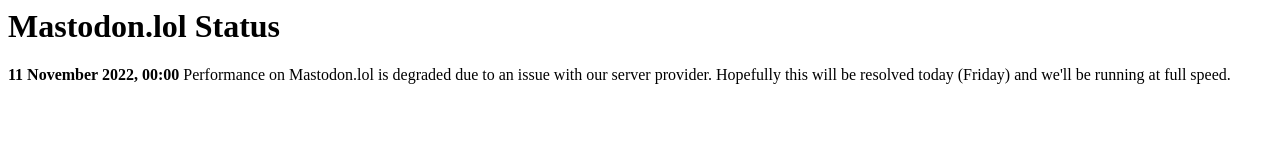
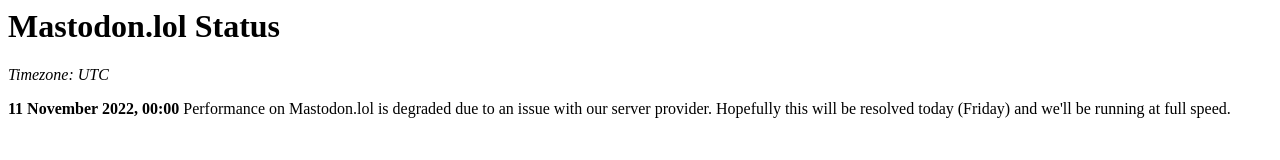
Before and after one commit to nmalcolm/status.mastodon.lol, a plain HTML site: page index.html in a window 1280 px wide. Drawn offline with Linux system fonts and the light colour scheme.

Commit message:
Update index.html

```diff
--- a/index.html
+++ b/index.html
@@ -1,3 +1,13 @@
+<!-- DON'T STEAL MY SOURCE CODE ;-; -->
+
+<title>Mastodon.lol Status</title>
+
 <h1>Mastodon.lol Status</h1>
 
-<b>11 November 2022, 00:00</b> Performance on Mastodon.lol is degraded due to an issue with our server provider. Hopefully this will be resolved today (Friday) and we'll be running at full speed.
+<p>
+  <i>Timezone: UTC</i>
+</p>
+
+<p>
+    <b>11 November 2022, 00:00</b> Performance on Mastodon.lol is degraded due to an issue with our server provider. Hopefully this will be resolved today (Friday) and we'll be running at full speed.
+</p>
```
